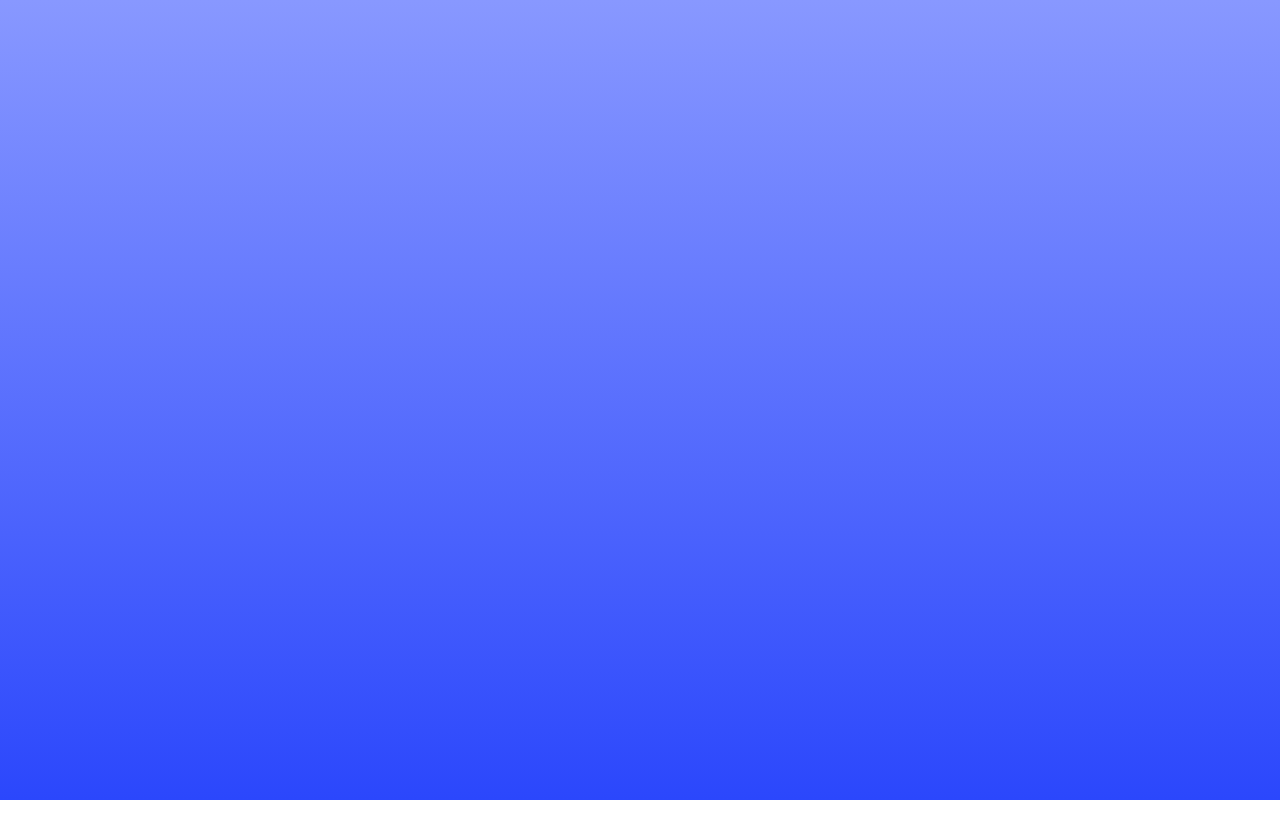
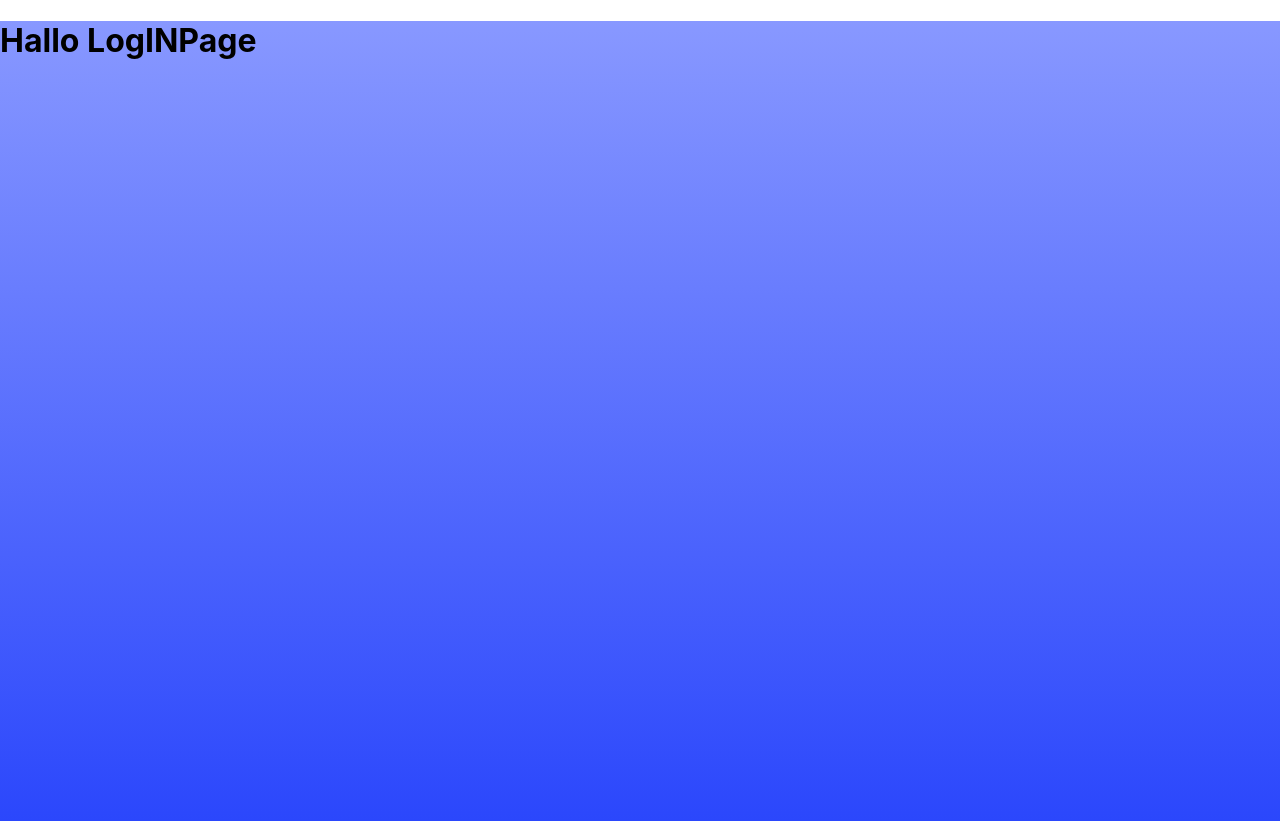
Before and after one commit to iderdiyok/sc_mono-app, a React (Create React App) app in the folder frontend/: page /login in a window 1280 px wide. Before the commit this address had no page. Before the commit the page ends 800 px from the top, so only its background shows below. Built offline with nearby package versions, Linux system fonts and the light colour scheme.

Commit message:
LogInPage

```diff
--- a/frontend/src/App.js
+++ b/frontend/src/App.js
@@ -2,6 +2,7 @@
 import { BrowserRouter, Routes, Route } from "react-router-dom";
 
 import StartPage from "./Pages/StartPage";
+import LoginPage from "./Pages/LoginPage";
 
 function App() {
   return (
@@ -9,6 +10,7 @@
       <div className="App">
         <Routes>
           <Route path="/" element={<StartPage />} />
+          <Route path="/login" element={<LoginPage />} />
         </Routes>
       </div>
     </BrowserRouter>
--- a/frontend/src/Pages/LoginPage.jsx
+++ b/frontend/src/Pages/LoginPage.jsx
@@ -0,0 +1,9 @@
+const LoginPage = () => {
+  return (
+    <main>
+      <h1>Hallo LogINPage</h1>
+    </main>
+  );
+};
+
+export default LoginPage;
```
